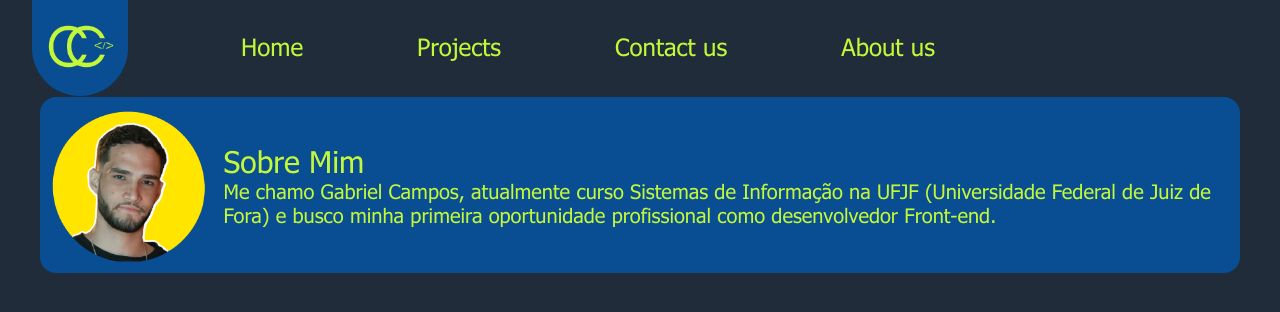
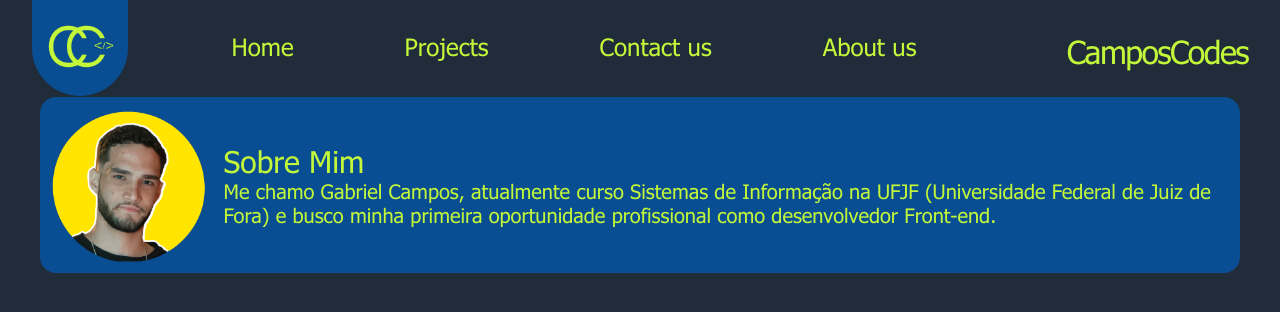
Before and after one commit to CamposCodes/MyWebsite-CamposCodes, a React (Vite) app: page / in a window 1280 px wide. Shown: the top 312 px of the page. Built offline with nearby package versions, Linux system fonts and the light colour scheme.

Commit message:
atualiza Navbar

```diff
--- a/src/components/Navbar/index.tsx
+++ b/src/components/Navbar/index.tsx
@@ -44,6 +44,7 @@ const Navbar = () => {
                     </C.NavbarLinkContainer>
                 </C.MidContainer>
                 <C.RightContainer>
+                    CamposCodes
                 </C.RightContainer>
             </C.NavbarInnerContainer>
             {extendNavbar && (
--- a/src/components/Navbar/styles.ts
+++ b/src/components/Navbar/styles.ts
@@ -49,6 +49,10 @@ export const RightContainer = styled.div`
     flex: 20%;
     display:flex;
     justify-content: flex-end;
+    margin-top: 2rem;
+    margin-right: 2rem;
+    font-size: 2rem;
+    letter-spacing: -1.5px;
 `;
 
 export const MidContainer = styled.div`
```
